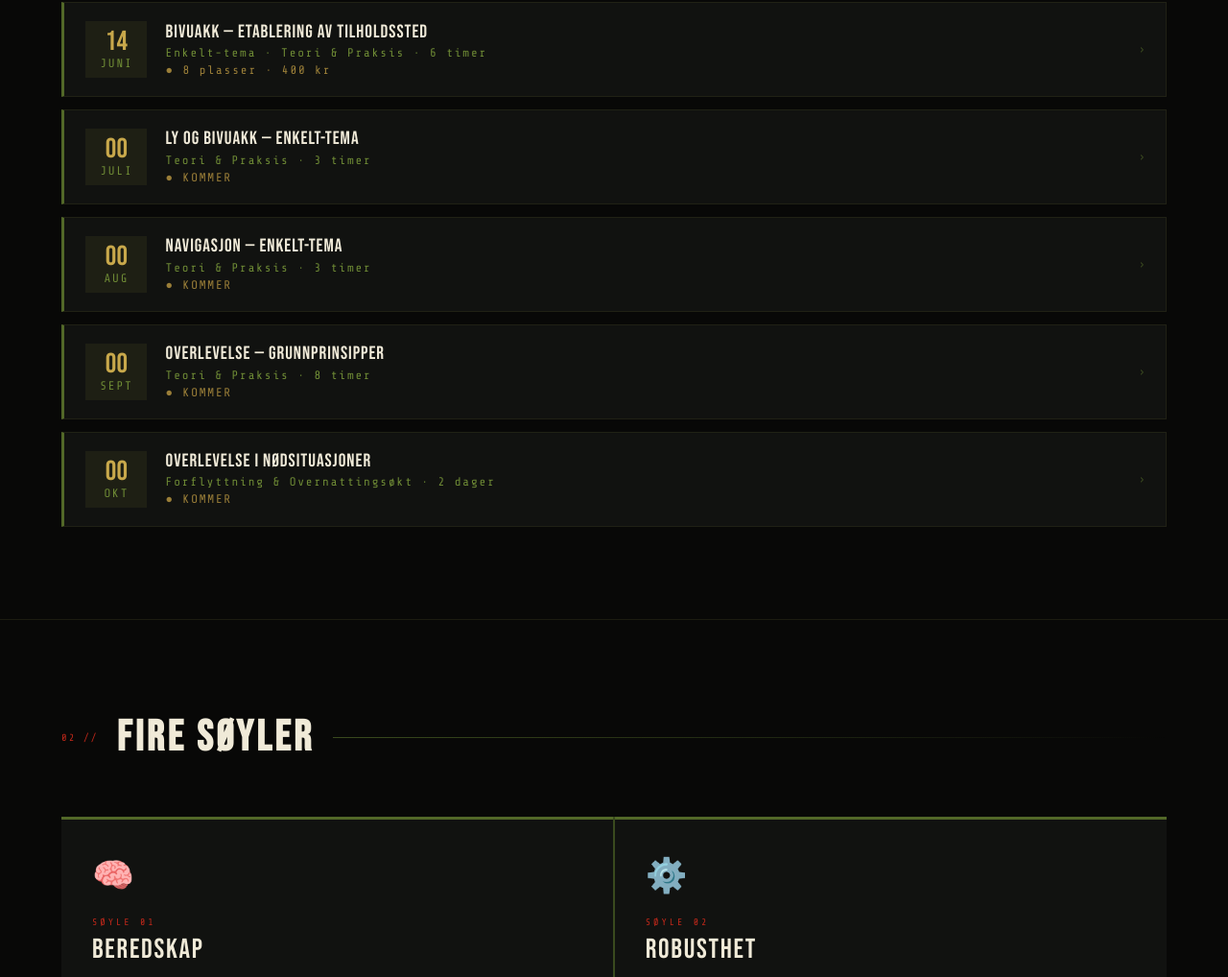
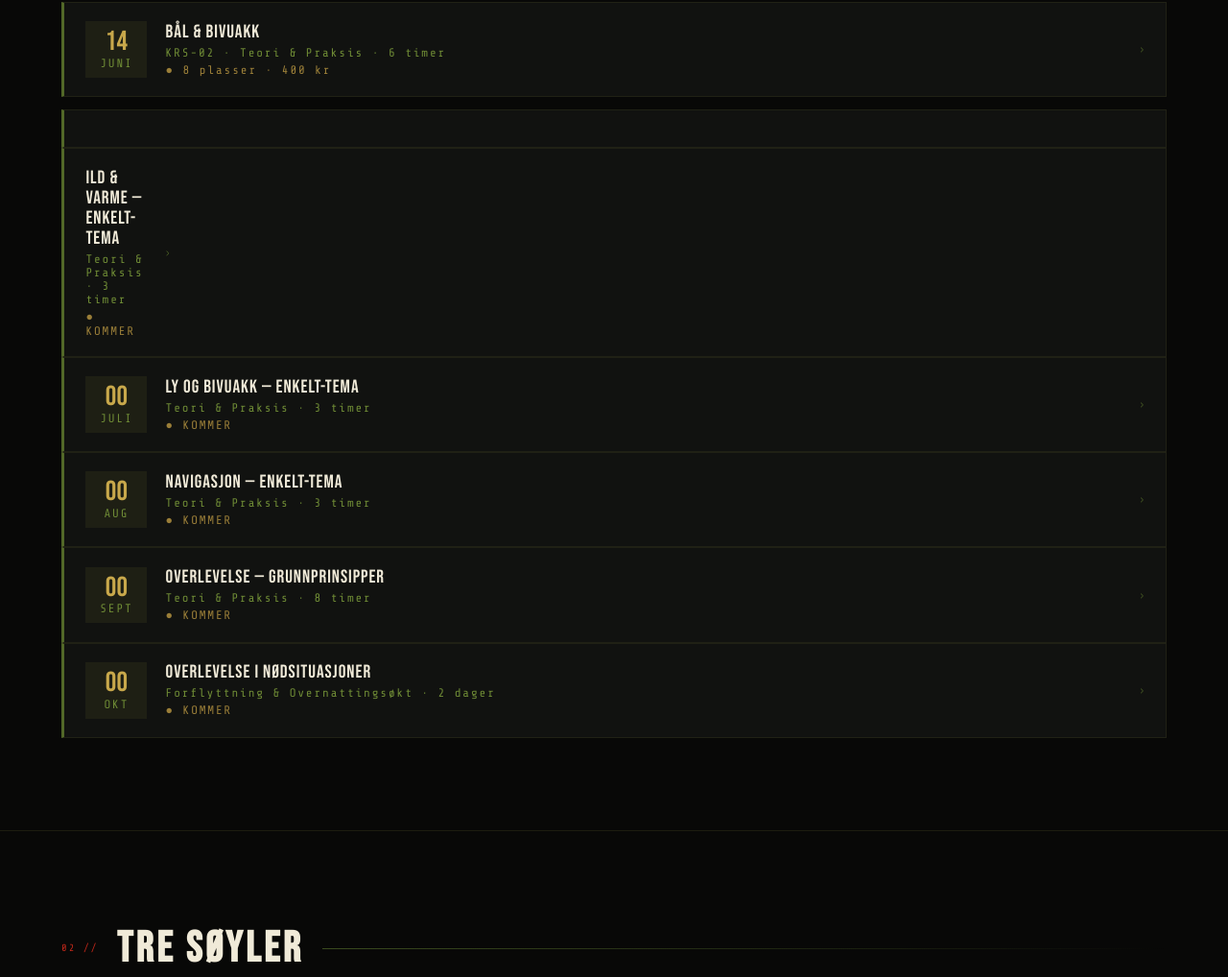
Before and after one commit to NullKomfort/Hjemmeside_FeltAkademiet, a plain HTML site: page index.html in a window 1280 px wide. Shown: the part 1204-2222 px from the top of the page at 96% size. Drawn offline with nearby package versions, Linux system fonts and the light colour scheme.

Commit message:
Update index.html

```diff
--- a/index.html
+++ b/index.html
@@ -727,6 +727,7 @@
     }
 
   </style>
+  <script src="https://identity.netlify.com/v1/netlify-identity-widget.js"></script>
 </head>
 <body>
 
@@ -837,12 +838,26 @@
         <span class="event-month">Juni</span>
       </div>
       <div class="event-info">
-        <span class="event-title">Bivuakk — Etablering av tilholdssted</span>
+        <span class="event-title">Bål & Bivuakk</span>
         <div class="event-meta-row">
-          <span class="event-tag">Enkelt-tema · Teori & Praksis · 6 timer</span>
+          <span class="event-tag">KRS-02 · Teori & Praksis · 6 timer</span>
         </div>
         <div class="event-meta-row">
           <span class="event-spots">● 8 plasser · 400 kr</span>
+        </div>
+      </div>
+      <span class="event-arrow">›</span>
+    </a>
+
+    <a class="event-item" href="arr002-x2026.html">
+      </div>
+      <div class="event-info">
+        <span class="event-title">Ild & Varme — Enkelt-tema</span>
+        <div class="event-meta-row">
+          <span class="event-tag">Teori & Praksis · 3 timer</span>
+        </div>
+        <div class="event-meta-row">
+          <span class="event-spots">● KOMMER</span>
         </div>
       </div>
       <span class="event-arrow">›</span>
@@ -919,11 +934,11 @@
   </div>
 </section>
 
-<!-- FIRE SØYLER / KONSEPT -->
+<!-- TRE SØYLER / KONSEPT -->
 <section class="pillars-section" id="konsept">
   <div class="sec-header">
     <span class="sec-num">02 //</span>
-    <h2 class="sec-title">Fire søyler</h2>
+    <h2 class="sec-title">Tre søyler</h2>
     <div class="sec-line"></div>
   </div>
   <div class="pillars-grid">
@@ -1228,4 +1243,15 @@
   <div class="footer-copy">© 2025 · Norge · Alle rettigheter forbeholdt</div>
 </footer>
 
+<script>
+  if (window.netlifyIdentity) {
+    window.netlifyIdentity.on("init", user => {
+      if (!user) {
+        window.netlifyIdentity.on("login", () => {
+          document.location.href = "/admin/";
+        });
+      }
+    });
+  }
+</script>
 </body>
```
